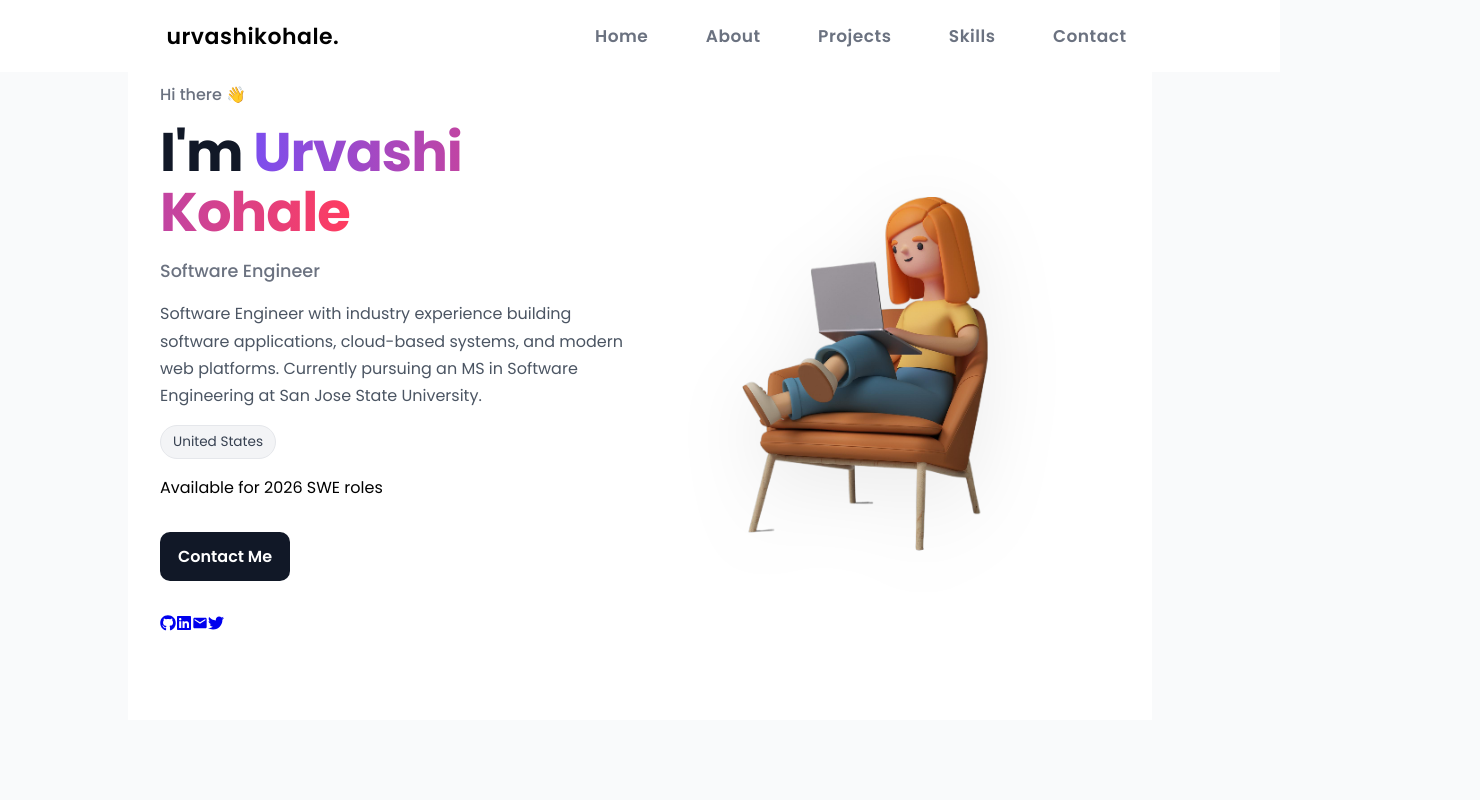
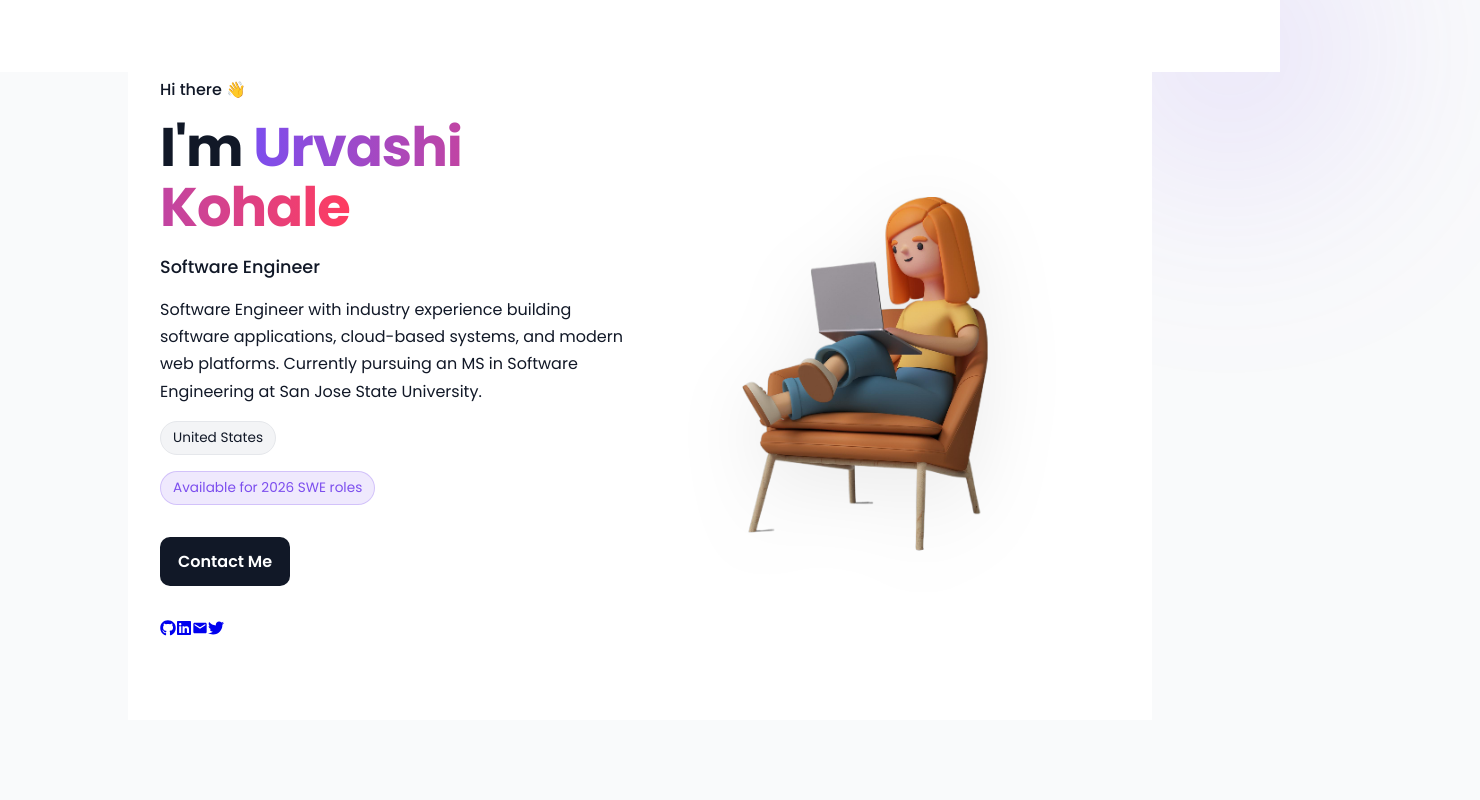
Before and after one commit to urvashikohale/My_Portfolio_Website, a React (Create React App) app: page / in a window 1280 px wide. Shown: the top 800 px of the page, 1480 px wide, since content can reach past the window. Built offline with nearby package versions, Linux system fonts and the light colour scheme.

Commit message:
Add background glow and update text colors in home.css

```diff
--- a/src/components/home/home.css
+++ b/src/components/home/home.css
@@ -1,4 +1,23 @@
 @import url('https://fonts.googleapis.com/css2?family=Poppins:wght@300;400;500;600;700&display=swap');
+
+/* BACKGROUND GLOW (VERCEL STYLE) */
+body {
+    position: relative;
+    overflow-x: hidden;
+}
+
+body::before {
+    content: "";
+    position: absolute;
+    top: -200px;
+    right: -200px;
+    width: 500px;
+    height: 500px;
+    background: radial-gradient(circle, rgba(124, 78, 238, 0.18), transparent 60%);
+    filter: blur(90px);
+    z-index: 0;
+    pointer-events: none;
+}
 
 /* MAIN LAYOUT */
 .home {
@@ -9,6 +28,8 @@
     font-family: 'Poppins', sans-serif;
     background: #ffffff;
     padding: 0 2rem;
+    position: relative;
+    z-index: 1;
 }
 
 /* LEFT SIDE */
@@ -32,7 +53,7 @@
 .hi {
     font-size: 1rem;
     font-weight: 500;
-    color: #6b7280;
+    color: #111827;
 }
 
 /* NAME */
@@ -54,15 +75,15 @@
 .roleText {
     font-size: 1.1rem;
     font-weight: 500;
-    color: #6b7280;
+    color: #111827;
 }
 
-/* DESCRIPTION */
+/* DESCRIPTION (NO GRAY) */
 .subText {
     font-size: 1rem;
     line-height: 1.7;
     max-width: 560px;
-    color: #4b5563;
+    color: #111827;
 }
 
 /* LOCATION BADGE */
@@ -73,8 +94,23 @@
     font-size: 0.85rem;
     border-radius: 999px;
     background: #f3f4f6;
-    color: #374151;
+    color: #111827;
     border: 1px solid #e5e7eb;
+    width: fit-content;
+}
+
+/* AVAILABILITY BADGE */
+.availabilityBadge {
+    display: inline-flex;
+    align-items: center;
+    padding: 6px 12px;
+    font-size: 0.85rem;
+    border-radius: 999px;
+
+    background: rgba(124, 78, 238, 0.12);
+    color: #7c4eee;
+
+    border: 1px solid rgba(124, 78, 238, 0.25);
     width: fit-content;
 }
 
@@ -105,7 +141,7 @@
     transform: translateY(-2px);
 }
 
-/* RIGHT SIDE IMAGE */
+/* RIGHT IMAGE */
 .homeRight {
     flex: 1;
     display: flex;
```
